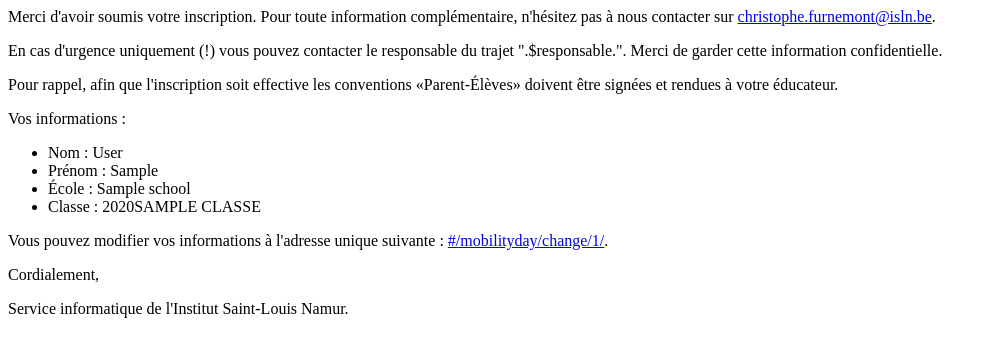
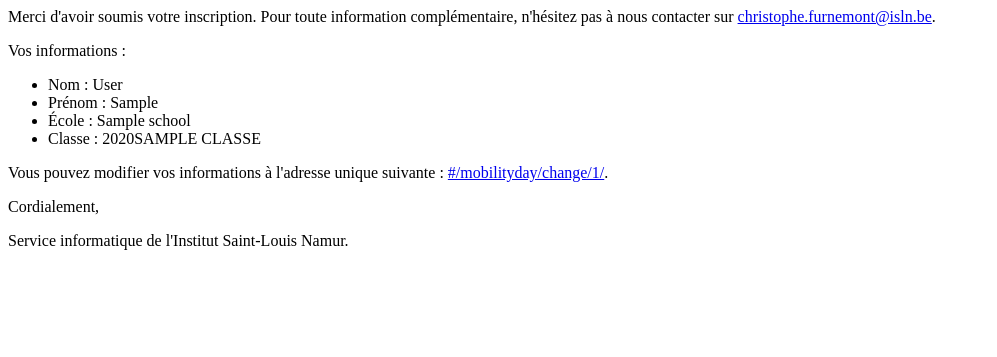
Before and after one commit to ISLNamur/mobilityday, a Django app: template templates/mobilityday/email.html in a window 1280 px wide. Shown: the top 357 px of the page, without its empty margins (0-997 px from the left). Run offline with Django 3.2, Linux system fonts and the light colour scheme; the template is opened without the code that fills it: most values are stand-ins (such as "Sample title", 1, 10 or a date in 2020).

Commit message:
Clean email template

```diff
--- a/templates/mobilityday/email.html
+++ b/templates/mobilityday/email.html
@@ -1,7 +1,6 @@
 <html>
     <body>
-        <p>Merci d'avoir soumis votre inscription. Pour toute information complémentaire, n'hésitez pas à nous contacter sur <a href='mailto:christophe.furnemont@isln.be'>christophe.furnemont@isln.be</a>.</p> <p>En cas d'urgence uniquement (!) vous pouvez contacter le responsable du trajet ".$responsable.". Merci de garder cette information confidentielle.</p>
-        <p>Pour rappel, afin que l'inscription soit effective les conventions «Parent-Élèves» doivent être signées et rendues à votre éducateur.</p>
+        <p>Merci d'avoir soumis votre inscription. Pour toute information complémentaire, n'hésitez pas à nous contacter sur <a href='mailto:christophe.furnemont@isln.be'>christophe.furnemont@isln.be</a>.</p>
         <p>Vos informations :</p>
             <ul>
                 <li>Nom : {{ o.last_name }}</li>
```
